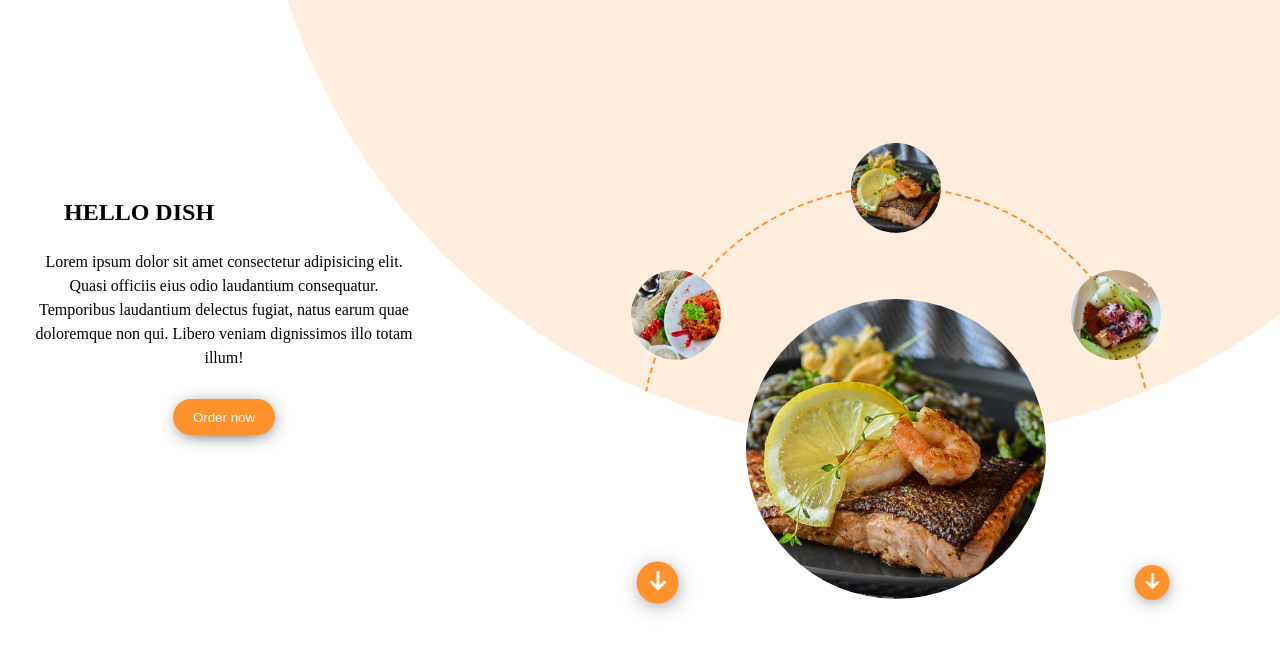
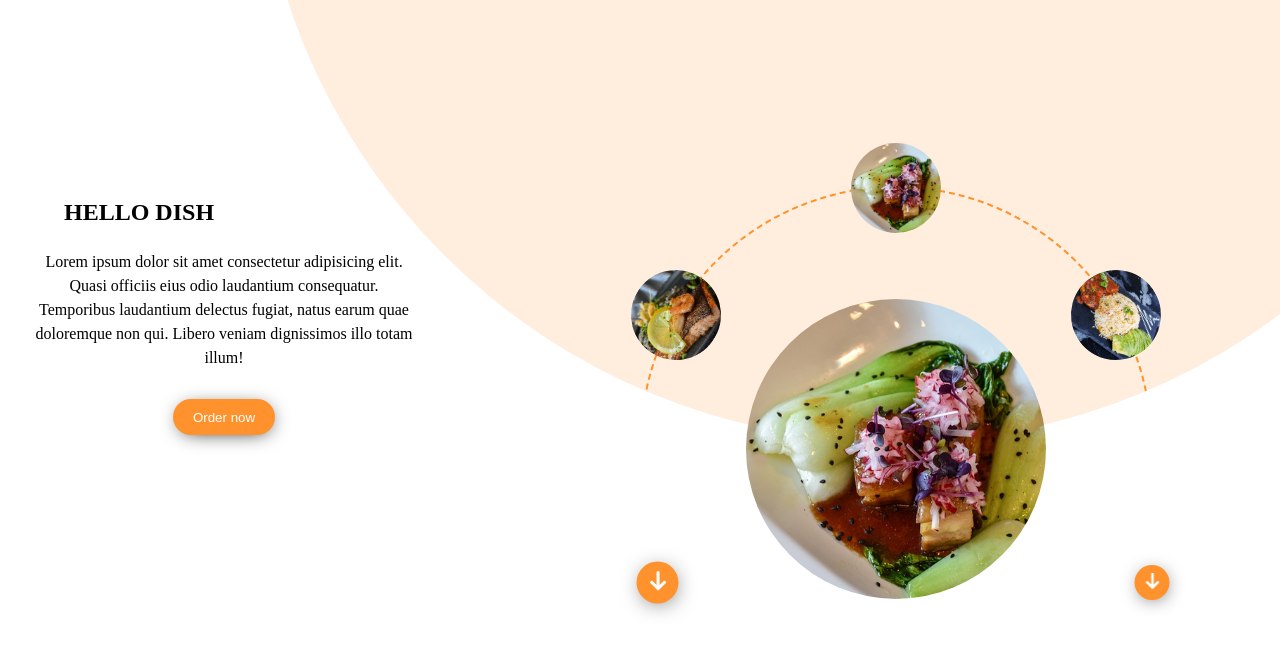
Before and after one commit to lszwedxx/FoodSpin, a website: page index.html in a window 1280 px wide. Both pictures are taken after a click on the button 640 px from the left and 660 px from the top of the page. Shown: the part 78-726 px from the top of the page. Drawn offline with Linux system fonts and the light colour scheme.

Commit message:
Js rotate and change images / changes in html img

```diff
--- a/index.html
+++ b/index.html
@@ -37,7 +37,14 @@
       </div>
       <section class="main-content">
         <div class="main-content__wrap">
-          <div class="main-content__img"><img src="./src/images/6.jpg" alt="food"></div>
+          <div class="main-content__img" >
+            <img src="./src/images/1.jpg" data-index = "1" alt="">
+            <img src="./src/images/2.jpg" data-index = "2" alt="">
+            <img src="./src/images/3.jpg" data-index = "3" alt="">
+            <img src="./src/images/4.jpg" data-index = "4" alt="">
+            <img src="./src/images/5.jpg" data-index = "5" alt="">
+            <img src="./src/images/6.jpg" data-index = "6" class="show" alt="">
+          </div>
           <button class="change-btn change-btn--left"><img src="./src/images/down-arrow.png" alt="arrow"></button>
           <button class="change-btn change-btn--right"><img src="./src/images/down-arrow.png" alt="arrow"></button>
         </div>
--- a/src/js/index.js
+++ b/src/js/index.js
@@ -1,6 +1,41 @@
+//nav
 const navBtn = document.querySelector('.nav__btn');
-const navList = document.querySelector('.nav__list')
-console.log(navBtn)
+const navList = document.querySelector('.nav__list');
+//carousel
+const carousel = document.querySelector('.carousel');
+const rightBtn = document.querySelector('.change-btn--right');
+const leftBtn = document.querySelector('.change-btn--left');
+let mainImg = document.querySelectorAll('.main-content__img > img');
+let rotateVal = 0;
+let imgNum=6;
+//carousel btn
+const showMainImg = ()=>{
+    [...mainImg].forEach(image=>{
+        image.classList.remove('show');
+    })
+    let img = [...mainImg].filter(image=>image.dataset.index==imgNum);
+    img[0].classList.add('show');
+}
+const rotate = (direction) =>{
+    if(direction=='right'){
+        rotateVal++
+        carousel.style.transform=`rotate(${rotateVal * 60+"deg"})`;
+        imgNum==1?imgNum=6:imgNum--
+        showMainImg()
+    }if(direction=='left'){
+        rotateVal--
+        carousel.style.transform=`rotate(${rotateVal * 60+"deg"})`;
+        imgNum===6?imgNum=1:imgNum++
+        showMainImg()
+    }
+    else{
+        return
+    }
+}
+rightBtn.addEventListener('click',()=>rotate('right'));
+leftBtn.addEventListener('click',()=>rotate('left'));
+
+//nav listener
 navBtn.addEventListener('click',e=>{
     const target = e.target
     target.classList.toggle('open');
--- a/src/scss/components/_circle.scss
+++ b/src/scss/components/_circle.scss
@@ -14,6 +14,7 @@
             position: absolute;
             border-radius: 50%;
             border:2px dashed $primary-color-1;
+            transition: transform .4s ease-out;
             img{
                 @include img;
             }
--- a/src/scss/components/_main.scss
+++ b/src/scss/components/_main.scss
@@ -14,10 +14,18 @@
         width: 185px;
         height:185px;
         border-radius: 50%;
+        background-position: center;
+        background-size: cover;
         overflow: hidden;
         img{
+            position: absolute;
             height:100%;
             object-fit:cover;
+            opacity:0;
+            transition: opacity .4s ease-out;
+        }
+        .show{
+            opacity:1;
         }
     }
     .change-btn{
@@ -64,6 +72,4 @@
         padding:1em;
         padding-top:0;
     }
-
-
 }
```
Also changed, not shown: src/css/main.css, 1 other file.
